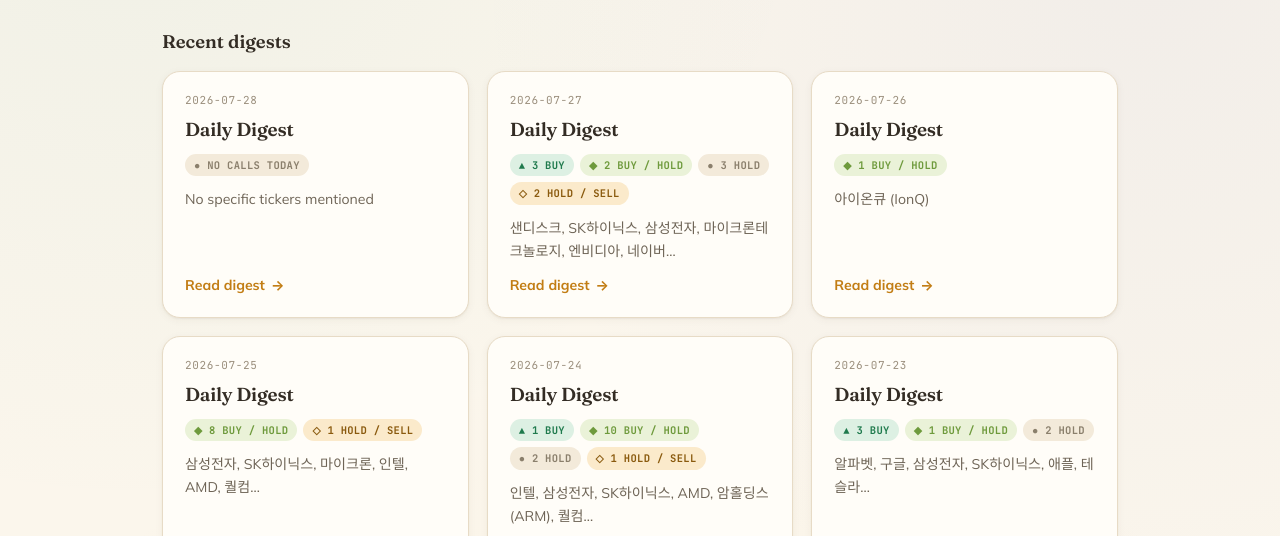
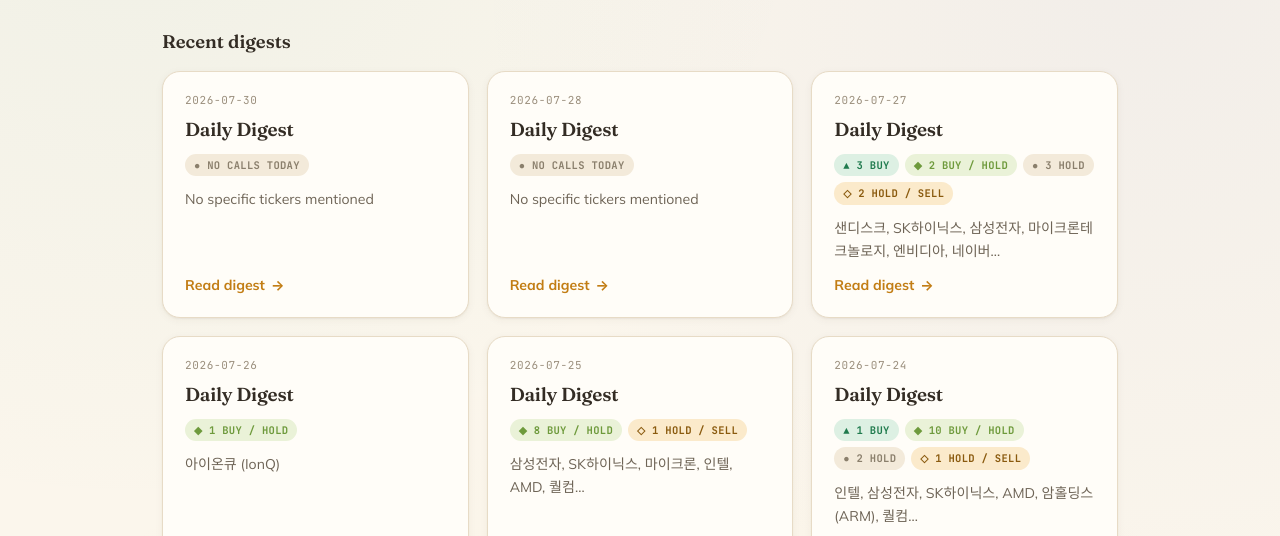
Before and after one commit to davidshim0/investment-digest, a plain HTML site: page index.html in a window 1280 px wide. Shown: the part 259-795 px from the top of the page. Drawn offline with Linux system fonts and the light colour scheme.

```diff
--- a/index.html
+++ b/index.html
@@ -161,6 +161,18 @@ a.cardlink{text-decoration:none;color:inherit;border-bottom:none}
   <section class="sec">
     <div class="sec-h">Recent digests</div>
     <div class="grid">
+    <a class="cardlink" href="days/2026-07-30.html">
+      <div class="gcard">
+        <div class="date">2026-07-30</div>
+        <h2>Daily Digest</h2>
+        <div class="counts">
+          <span class="status hold">● No calls today</span>
+        </div>
+        <p class="tickers">No specific tickers mentioned</p>
+        <span class="go">Read digest <span class="arr">→</span></span>
+      </div>
+    </a>
+
     <a class="cardlink" href="days/2026-07-28.html">
       <div class="gcard">
         <div class="date">2026-07-28</div>
```
